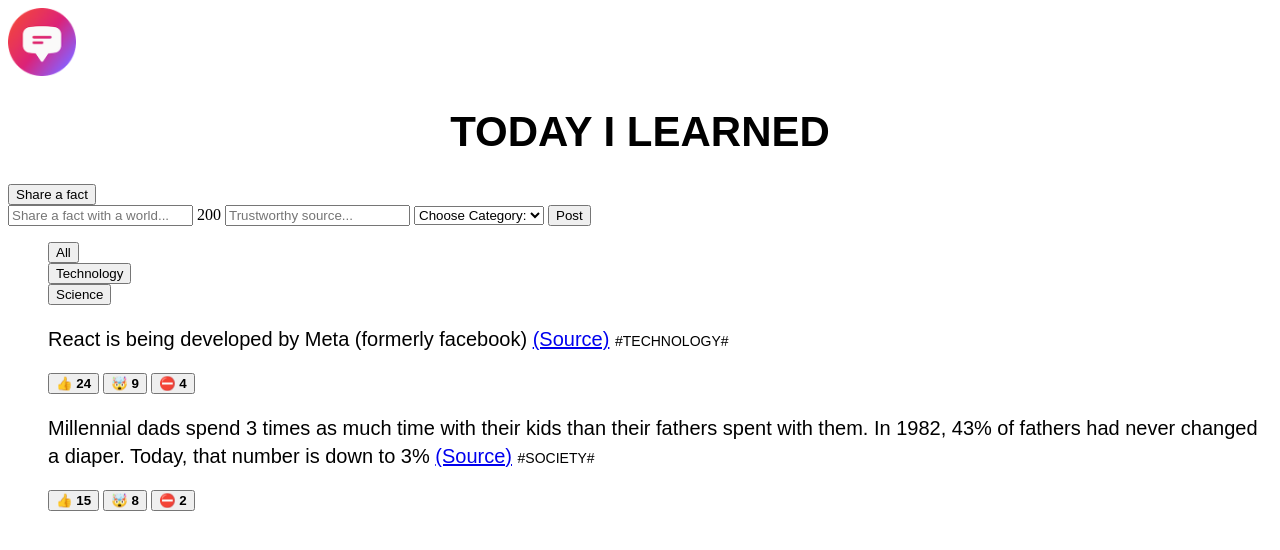
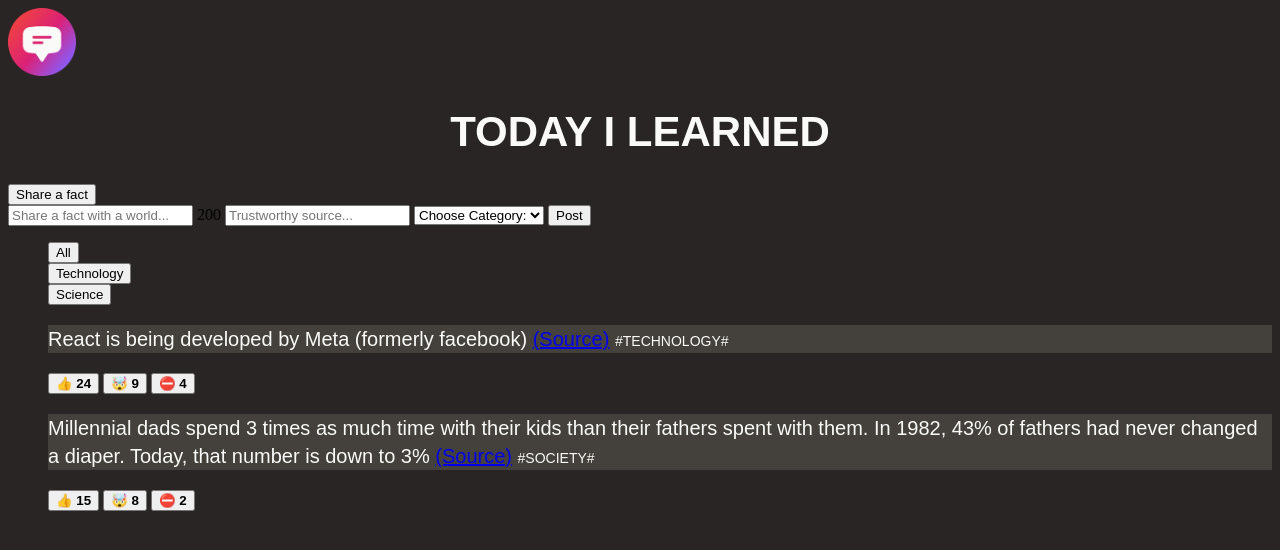
Before and after one commit to sohaib09/Full_Stack_App, a plain HTML site: page index.html in a window 1280 px wide. Drawn offline with Linux system fonts and the light colour scheme; a web font is replaced by a local one.

Commit message:
changes in files

```diff
--- a/index.html
+++ b/index.html
@@ -29,7 +29,7 @@
         <option value = "finance">Finance</option>
       </select>
       <button>Post</button>
-    </form>
+    </form class = "fact-form">
     <main>
       <aside>
         <ul>
--- a/style.css
+++ b/style.css
@@ -1,20 +1,32 @@
+body {
+    background: #292524;
+}
+
 h1 {
     font-size: 42px;
     text-transform: uppercase;
     text-align: center;
     font-family: 'Coiny', sans-serif;
+    color: #fafaf9;
+}
+
+.fact-form {
+    background-color: #44403c;
 }
 
 .fact {
     font-size: 20px;
     line-height: 1.4;
     font-family: 'Sono', sans-serif;
+    color: #fafaf9;
+    background-color: #44403c;
 }
 
 .tag {
     text-transform: uppercase;
     font-size: 14px;
     font-family: 'Coiny', sans-serif;
+    color: #fafaf9;
 }
 
 ul {
```
